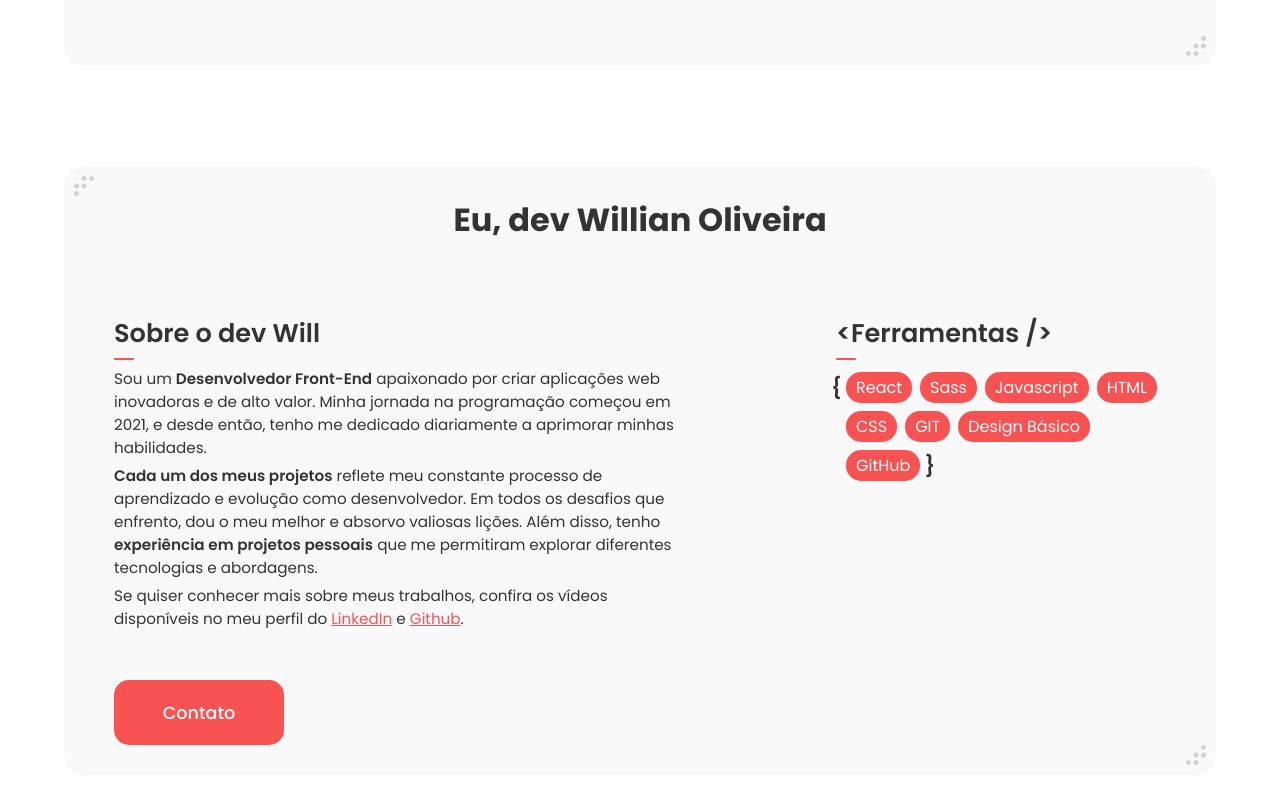
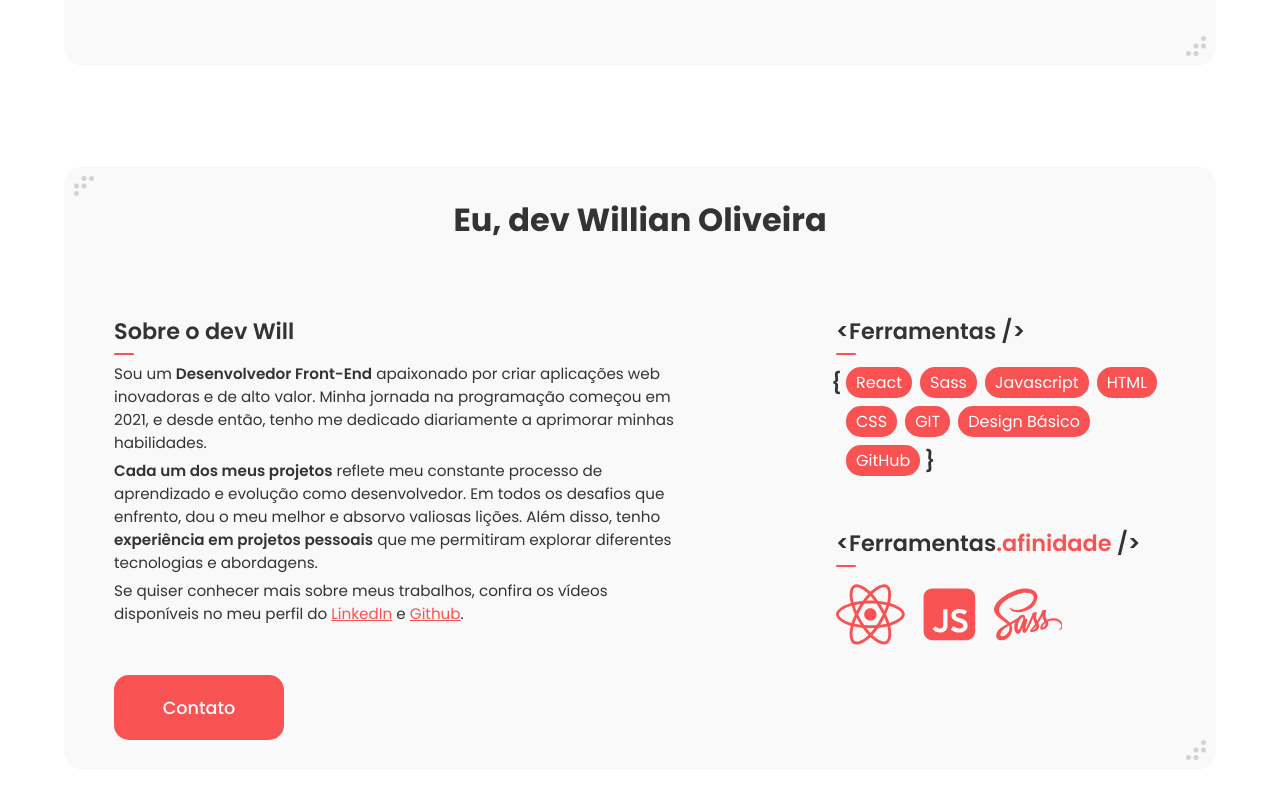
Before and after one commit to WillianOL/portifolio, a React (Vite) app: page / in a window 1280 px wide. Shown: the part 709-1509 px from the top of the page. Built offline with nearby package versions, Linux system fonts and the light colour scheme.

Commit message:
Finalização da seção de ferramentas com afinidade, com seus svgs[

```diff
--- a/src/components/Home/Sobre/Ferramentas/Ferramentas.jsx
+++ b/src/components/Home/Sobre/Ferramentas/Ferramentas.jsx
@@ -1,5 +1,7 @@
 import React from 'react';
 import Skills from './Skills/Skills';
+import Principais from './Principais/Principais';
+import style from './style.module.scss'
 
 const Ferramentas = () => {
   const skills = [
@@ -13,8 +15,9 @@ const Ferramentas = () => {
     'GitHub',
   ];
   return (
-    <div>
+    <div className={style.conteiner}>
       <Skills skills={skills} />
+      <Principais />
     </div>
   );
 };
--- /dev/null
+++ b/src/components/Home/Sobre/Ferramentas/Principais/Principais.jsx
@@ -0,0 +1,21 @@
+import React from 'react';
+import SubTitulo from '../../../Titulos/SubTitulo/SubTitulo';
+import { FaSass, FaReact } from 'react-icons/fa';
+import { RiJavascriptFill } from 'react-icons/ri';
+import style from './style.module.scss'
+
+const Principais = () => {
+  const linguagens = [<FaReact />, <RiJavascriptFill />, <FaSass />];
+  return (
+    <div>
+      <SubTitulo>
+        {'<'}Ferramentas<span>.afinidade</span> {'/>'}
+      </SubTitulo>
+      <ul className={style.linguagens}>
+        {linguagens.map((linguagem) => <li>{linguagem}</li>)}
+      </ul>
+    </div>
+  );
+};
+
+export default Principais;
--- /dev/null
+++ b/src/components/Home/Sobre/Ferramentas/Principais/style.module.scss
@@ -0,0 +1,7 @@
+.linguagens {
+  display: flex;
+  gap: 10px;
+  list-style: none;
+  color: var(--corDestaque);
+  font-size: 4.3rem;
+}
--- /dev/null
+++ b/src/components/Home/Sobre/Ferramentas/style.module.scss
@@ -0,0 +1,5 @@
+.conteiner {
+  display: flex;
+  flex-direction: column;
+  gap: 50px;
+}
--- a/src/components/Home/Titulos/SubTitulo/style.module.scss
+++ b/src/components/Home/Titulos/SubTitulo/style.module.scss
@@ -1,5 +1,5 @@
 .subtitulo {
-  font-size: 1.6rem;
+  font-size: 1.4rem;
   font-weight: 600;
   margin-bottom: 14px;
   position: relative;
```
